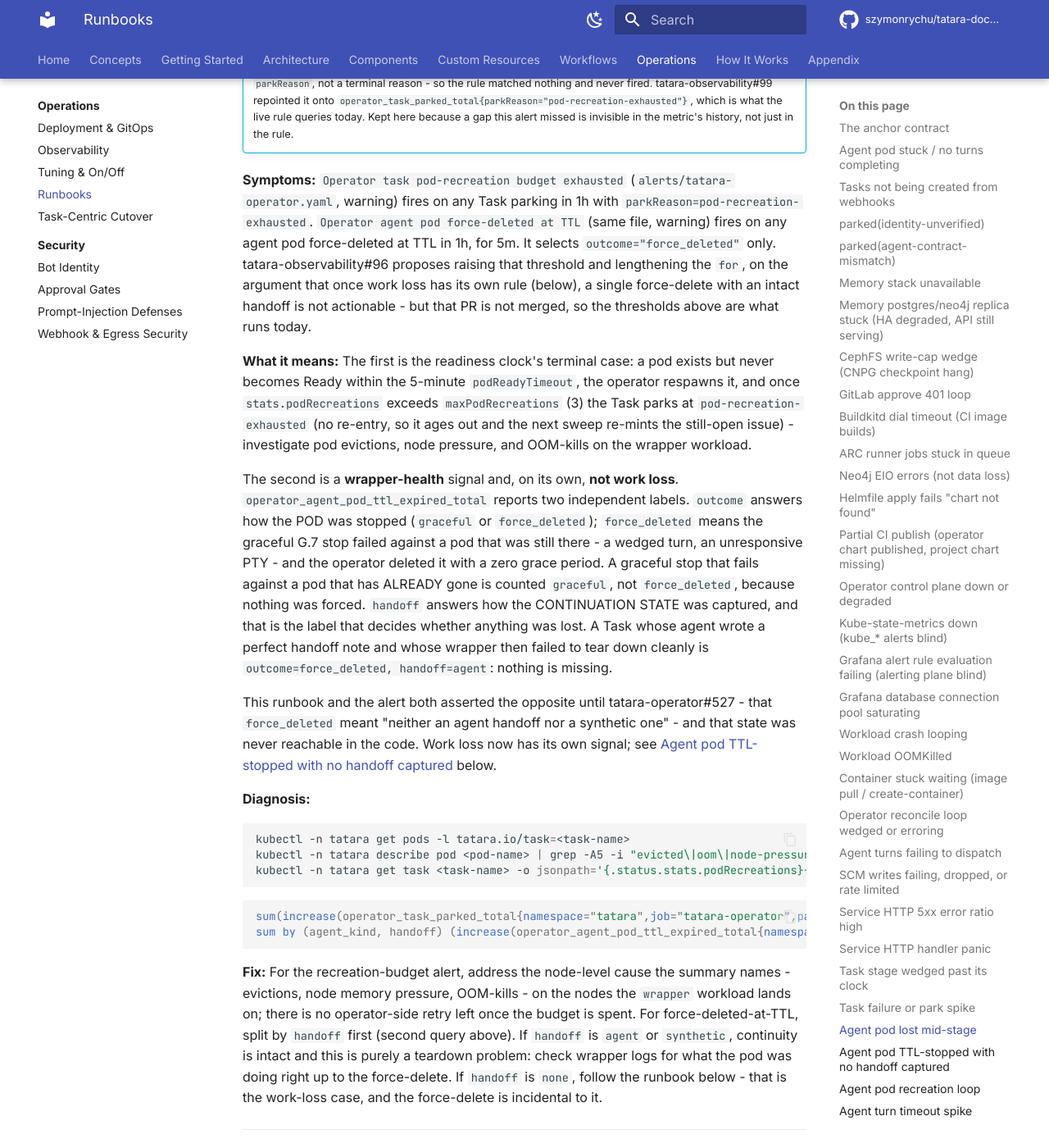
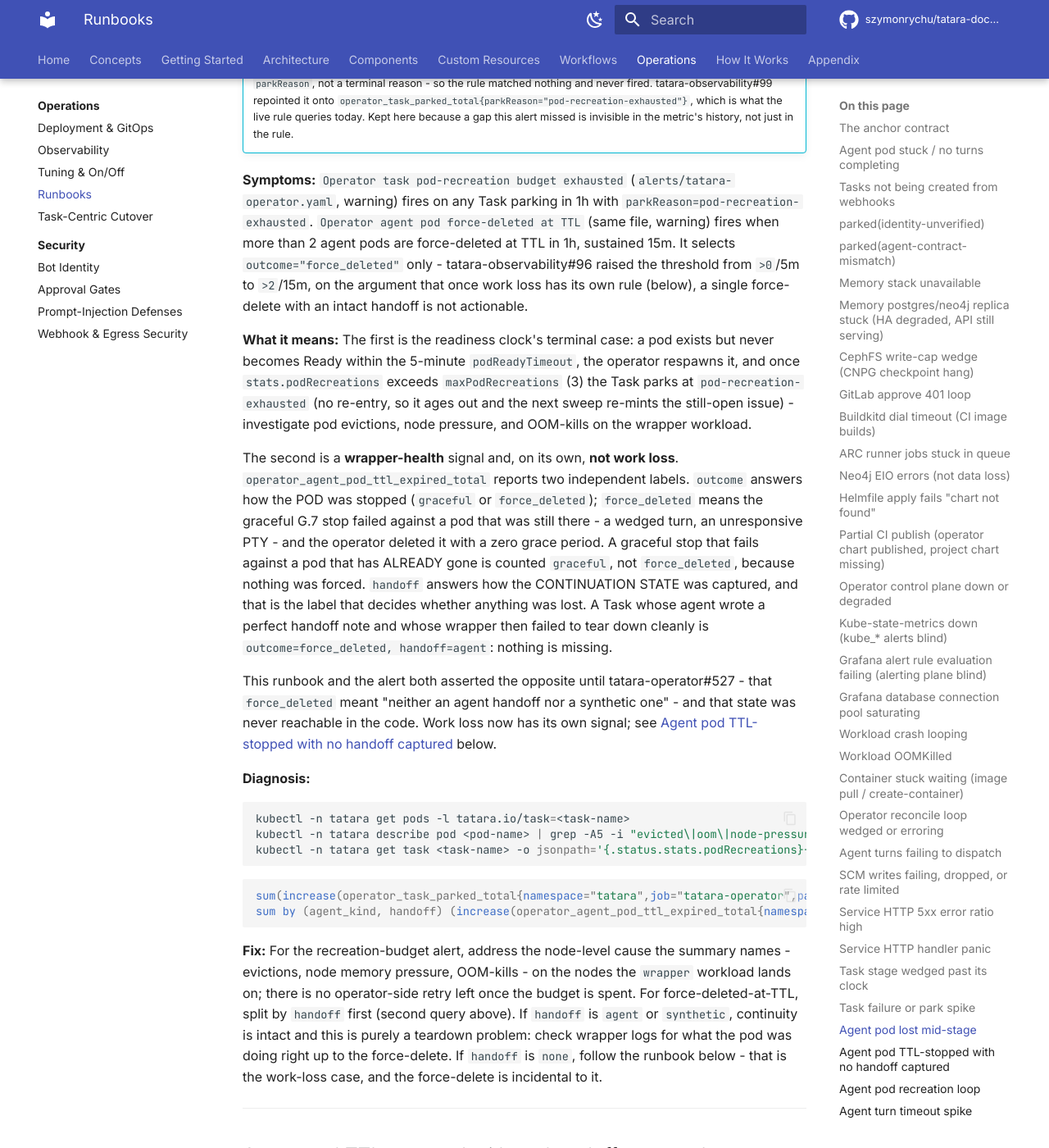
Before and after one commit to szymonrychu/tatara-documentation, an MkDocs documentation site: the page built from docs/operations/runbooks.md, in a window 1280 px wide and 1400 px high, scrolled down 23370 px. Shown: the whole window at 82% size. Built offline with MkDocs 1.6.1 and Material for MkDocs 9.7.7, drawn with Linux system fonts in a browser that asks for light colours; comment, search, counter and statistics services are not loaded; the version menu is left out; some of the changed text lies outside the part shown.

Commit message:
docs(runbooks): mark tatara-observability#96 merged, not proposed

```diff
--- a/docs/operations/runbooks.md
+++ b/docs/operations/runbooks.md
@@ -754,7 +754,7 @@
     what the live rule queries today. Kept here because a gap this alert missed
     is invisible in the metric's history, not just in the rule.
 
-**Symptoms:** `Operator task pod-recreation budget exhausted` (`alerts/tatara-operator.yaml`, warning) fires on any Task parking in 1h with `parkReason=pod-recreation-exhausted`. `Operator agent pod force-deleted at TTL` (same file, warning) fires on any agent pod force-deleted at TTL in 1h, for 5m. It selects `outcome="force_deleted"` only. tatara-observability#96 proposes raising that threshold and lengthening the `for`, on the argument that once work loss has its own rule (below), a single force-delete with an intact handoff is not actionable - but that PR is not merged, so the thresholds above are what runs today.
+**Symptoms:** `Operator task pod-recreation budget exhausted` (`alerts/tatara-operator.yaml`, warning) fires on any Task parking in 1h with `parkReason=pod-recreation-exhausted`. `Operator agent pod force-deleted at TTL` (same file, warning) fires when more than 2 agent pods are force-deleted at TTL in 1h, sustained 15m. It selects `outcome="force_deleted"` only - tatara-observability#96 raised the threshold from `>0`/5m to `>2`/15m, on the argument that once work loss has its own rule (below), a single force-delete with an intact handoff is not actionable.
 
 **What it means:** The first is the readiness clock's terminal case: a pod exists but never becomes Ready within the 5-minute `podReadyTimeout`, the operator respawns it, and once `stats.podRecreations` exceeds `maxPodRecreations` (3) the Task parks at `pod-recreation-exhausted` (no re-entry, so it ages out and the next sweep re-mints the still-open issue) - investigate pod evictions, node pressure, and OOM-kills on the wrapper workload.
 
@@ -782,7 +782,7 @@
 
 **Symptoms:** `Operator agent pod TTL-stopped with no handoff captured` (`alerts/tatara-operator.yaml`, warning) fires on any agent pod, by `agent_kind`, TTL-stopped in 1h with `handoff="none"`, for 5m. It is the work-loss signal; the sibling `Operator agent pod force-deleted at TTL` rule above is a wrapper-health signal on the other, independent label and is deliberately kept.
 
-This rule ships in tatara-observability#96, which is gated on this page: `check_runbook_urls.py` derives each alert's docs anchor from its rule name and fails closed on a dangling one, so this section has to land first. Until #96 merges, the PromQL below is a **query you run** rather than an alert that pages you.
+This rule shipped in tatara-observability#96, which was gated on this page landing first - `check_runbook_urls.py` derives each alert's docs anchor from its rule name and fails closed on a dangling one. #96 is merged, so the PromQL below is now a live alert, not just a query you run.
 
 **What it means:** Silent work loss, and the Task will look healthy. The G.7 stop sequence guarantees `Task.status.notes` is non-empty after every TTL stop, but `handoff=none` is the case where non-empty is not the same as useful. Both sources of a handoff failed at once:
 
```
